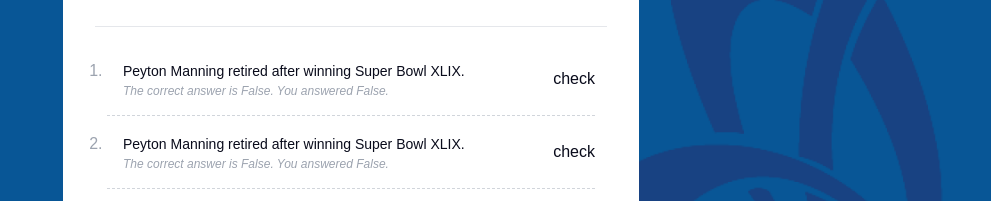
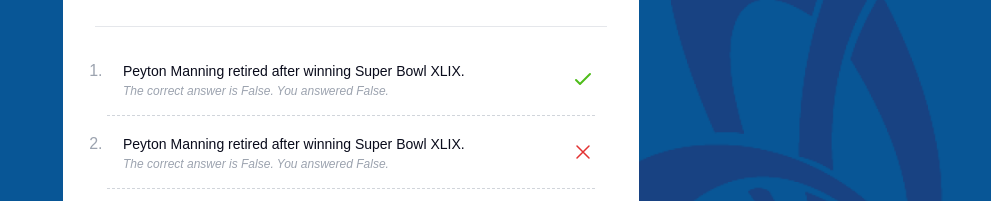
Before and after one commit to jomar567/trivia-app, a React (Create React App) app: page /result in a window 1280 px wide. Shown: the part 379-580 px from the top of the page, without its empty margins (289-1280 px from the left). Built offline with nearby package versions, Linux system fonts and the light colour scheme.

Commit message:
react-icons

```diff
--- a/package.json
+++ b/package.json
@@ -8,6 +8,7 @@
     "@testing-library/user-event": "^13.5.0",
     "react": "^18.2.0",
     "react-dom": "^18.2.0",
+    "react-icons": "^4.8.0",
     "react-router-dom": "^6.8.2",
     "react-scripts": "5.0.1",
     "web-vitals": "^2.1.4"
--- a/src/components/ResultSection.jsx
+++ b/src/components/ResultSection.jsx
@@ -1,4 +1,6 @@
 import React from 'react'
+import { HiOutlineCheck } from 'react-icons/hi'
+import { HiOutlineXMark } from 'react-icons/hi2'
 
 const ResultSection = () => {
   return (
@@ -27,7 +29,7 @@ const ResultSection = () => {
                     The correct answer is False. You answered False.
                   </span>
                 </p>
-                <p>check</p>
+                <HiOutlineCheck className='text-2xl text-green' />
               </div>
             </li>
             <li className='pl-4 border-b border-dashed border-b-gray-300 py-4'>
@@ -38,7 +40,7 @@ const ResultSection = () => {
                     The correct answer is False. You answered False.
                   </span>
                 </p>
-                <p>check</p>
+                <HiOutlineXMark className='text-2xl text-red font-bold' />
               </div>
             </li>
           </ol>
```
Also changed, not shown: 1 other file (tests, documents, lock files or other folders).
